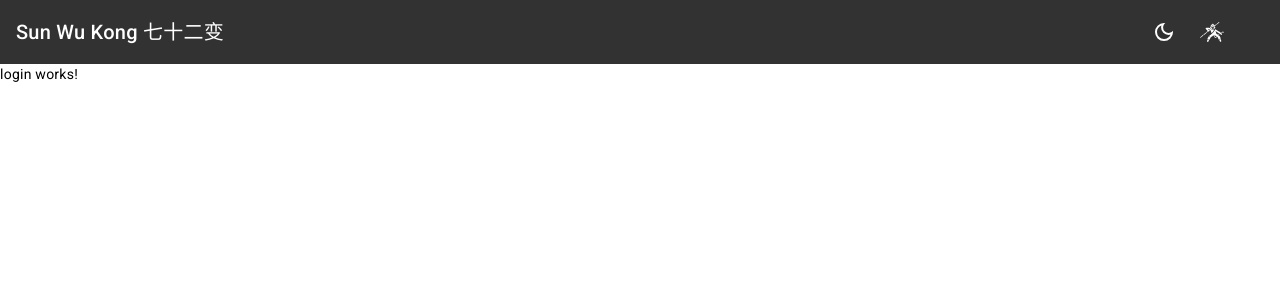
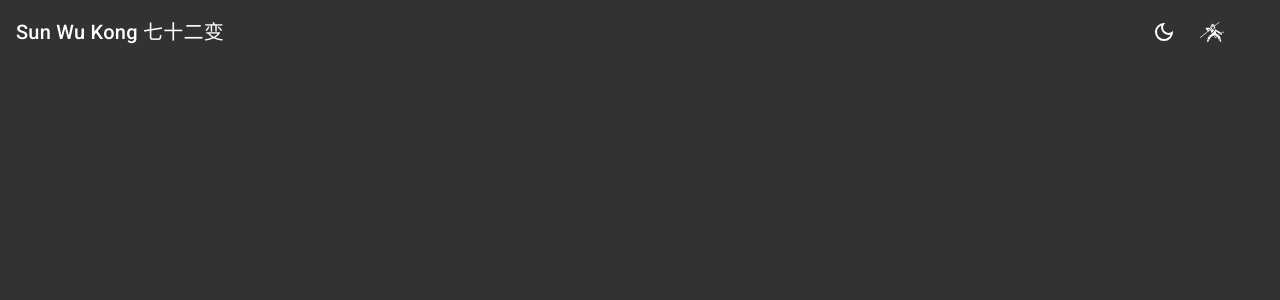
Before and after one commit to allenaxie/one-step, an Angular app: page /login in a window 1280 px wide. Shown: the top 300 px of the page. Built offline with nearby package versions, Linux system fonts and the light colour scheme.

Commit message:
feat: update login component. Add global color variables.

```diff
--- a/src/app/core/components/navigation/navigation-bar.component.html
+++ b/src/app/core/components/navigation/navigation-bar.component.html
@@ -4,6 +4,7 @@
     <button
       class="icon-button mx-4 flex items-center"
       (click)="onToggleTheme()"
+      [matTooltip]="theme === 'light-theme' ? 'Dark' : 'Light'"
     >
       <ng-container>
         <mat-icon
--- a/src/app/modules/auth/login/login.component.html
+++ b/src/app/modules/auth/login/login.component.html
@@ -1 +1 @@
-<p>login works!</p>
+<div id="app-login" class="h-screen"></div>
--- a/src/app/modules/auth/login/login.component.scss
+++ b/src/app/modules/auth/login/login.component.scss
@@ -0,0 +1,13 @@
+@import '../../../../styles/colors.scss';
+
+body.dark-theme {
+    #app-login {
+        background-color: $primary-black;
+    }
+}
+
+body.light-theme {
+    #app-login {
+        background-color: $primary-white;
+    }
+}
--- a/src/app/modules/auth/login/login.component.ts
+++ b/src/app/modules/auth/login/login.component.ts
@@ -1,4 +1,4 @@
-import { Component, OnInit } from '@angular/core';
+import { Component, OnInit, ViewEncapsulation } from '@angular/core';
 import { NavigationService } from 'src/config/navigation.service';
 import { Theme, ThemeService } from 'src/config/theme.service';
 
@@ -6,6 +6,7 @@ import { Theme, ThemeService } from 'src/config/theme.service';
   selector: 'app-login',
   templateUrl: './login.component.html',
   styleUrls: ['./login.component.scss'],
+  encapsulation: ViewEncapsulation.None,
 })
 export class LoginComponent implements OnInit {
   constructor(
--- a/src/styles.scss
+++ b/src/styles.scss
@@ -11,3 +11,4 @@ body { margin: 0; font-family: Roboto, "Helvetica Neue", sans-serif; }
 @import 'styles/fonts.scss';
 @import 'styles/color-filters.scss';
 @import 'styles/animations.scss';
+@import 'styles/colors.scss';
--- /dev/null
+++ b/src/styles/colors.scss
@@ -0,0 +1,3 @@
+$primary-black: rgba(50, 50, 50);
+
+$primary-white: rgb(255, 255, 255);
```
Also changed, not shown: src/app/core/core.module.ts (+8 -1 lines).
